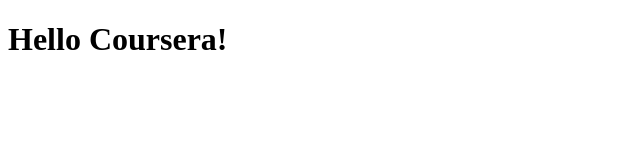
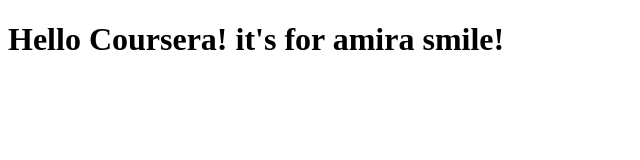
Before and after one commit to abam4life/coursera-test, a plain HTML site: page site/index.html in a window 1280 px wide. Shown: the whole page, without its empty margins (0-640 px from the left). Drawn offline with Linux system fonts and the light colour scheme.

Commit message:
Small addition to our page content.

```diff
--- a/site/index.html
+++ b/site/index.html
@@ -4,6 +4,6 @@
 	<title>Hello Coursera!</title>
 </head>
 <body>
-<h1>Hello Coursera!</h1>
+<h1>Hello Coursera! it's for amira smile!</h1>
 </body>
 </html>
```
